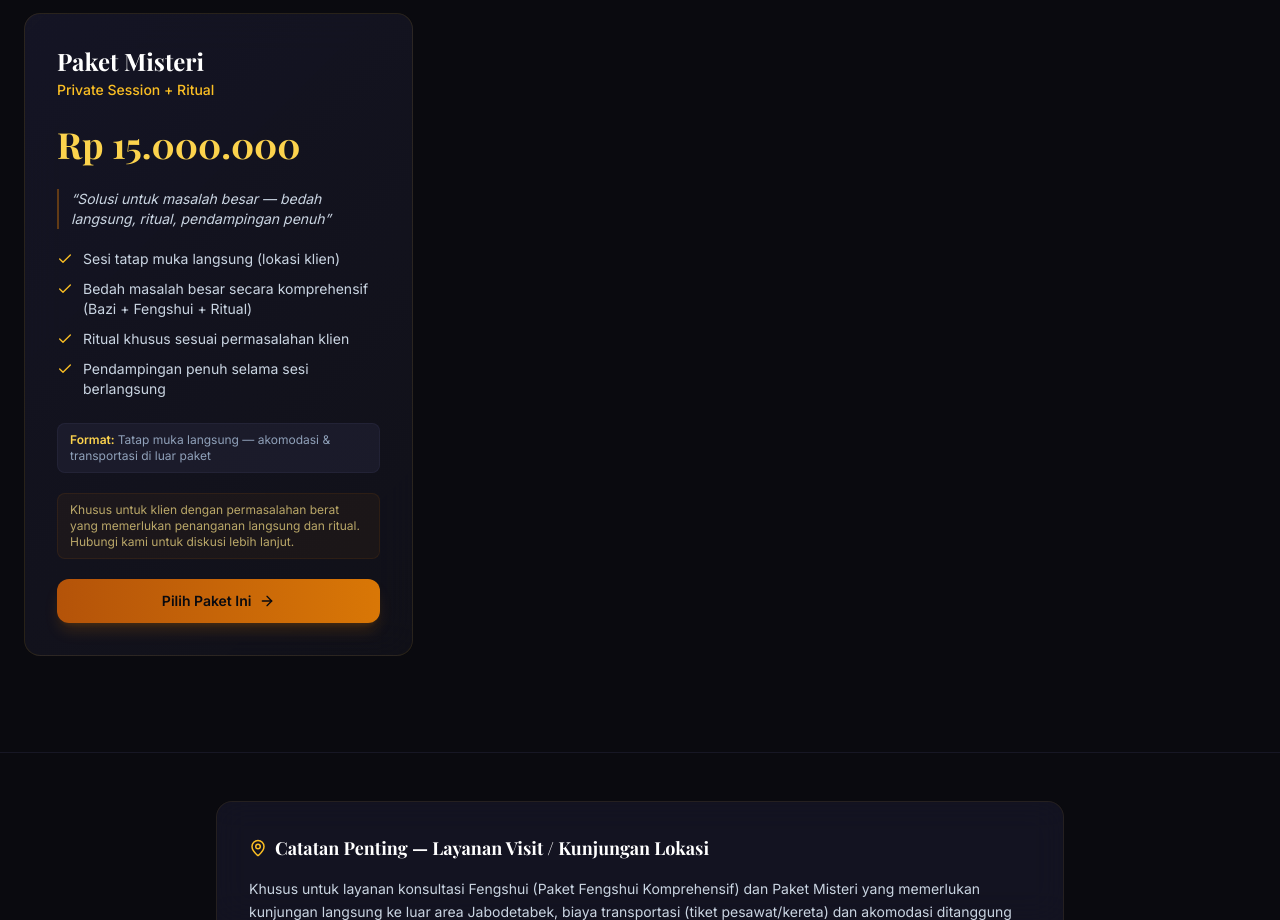
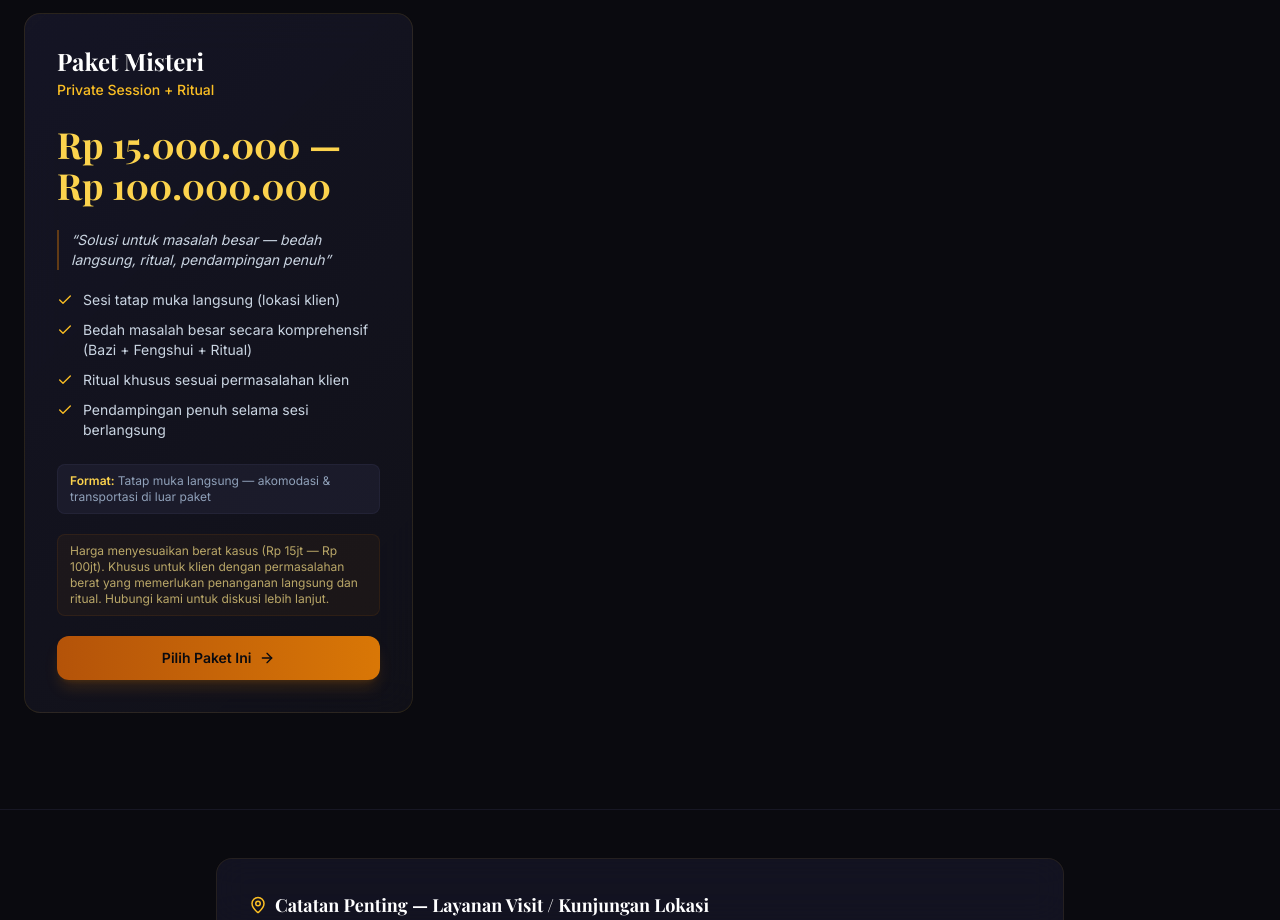
Before and after one commit to cxkeeley/price-list-unlockbazi, a React (Vite) app: page / in a window 1280 px wide. Shown: the part 3380-4300 px from the top of the page. Built offline with nearby package versions, Linux system fonts and the light colour scheme.

Commit message:
Update Mystery Box: price range Rp 15jt-100jt depending on case severity

```diff
--- a/src/data/packages.js
+++ b/src/data/packages.js
@@ -132,7 +132,7 @@ const packages = [
     subtitle: "Mystery Box — Tatap Muka Langsung",
     name: "Paket Misteri",
     tagline: "Private Session + Ritual",
-    price: "Rp 15.000.000",
+    price: "Rp 15.000.000 — Rp 100.000.000",
     focus: "Solusi untuk masalah besar — bedah langsung, ritual, pendampingan penuh",
     featured: false,
     includes: [
@@ -142,9 +142,9 @@ const packages = [
       "Pendampingan penuh selama sesi berlangsung",
     ],
     format: "Tatap muka langsung — akomodasi & transportasi di luar paket",
-    note: "Khusus untuk klien dengan permasalahan berat yang memerlukan penanganan langsung dan ritual. Hubungi kami untuk diskusi lebih lanjut.",
+    note: "Harga menyesuaikan berat kasus (Rp 15jt — Rp 100jt). Khusus untuk klien dengan permasalahan berat yang memerlukan penanganan langsung dan ritual. Hubungi kami untuk diskusi lebih lanjut.",
     waMessage:
-      "Halo, saya tertarik dengan Paket Misteri (Private Session + Ritual) — Rp 15.000.000. Mohon info lebih lanjut.",
+      "Halo, saya tertarik dengan Paket Misteri (Private Session + Ritual). Mohon info lebih lanjut.",
   },
 ];
 
```
